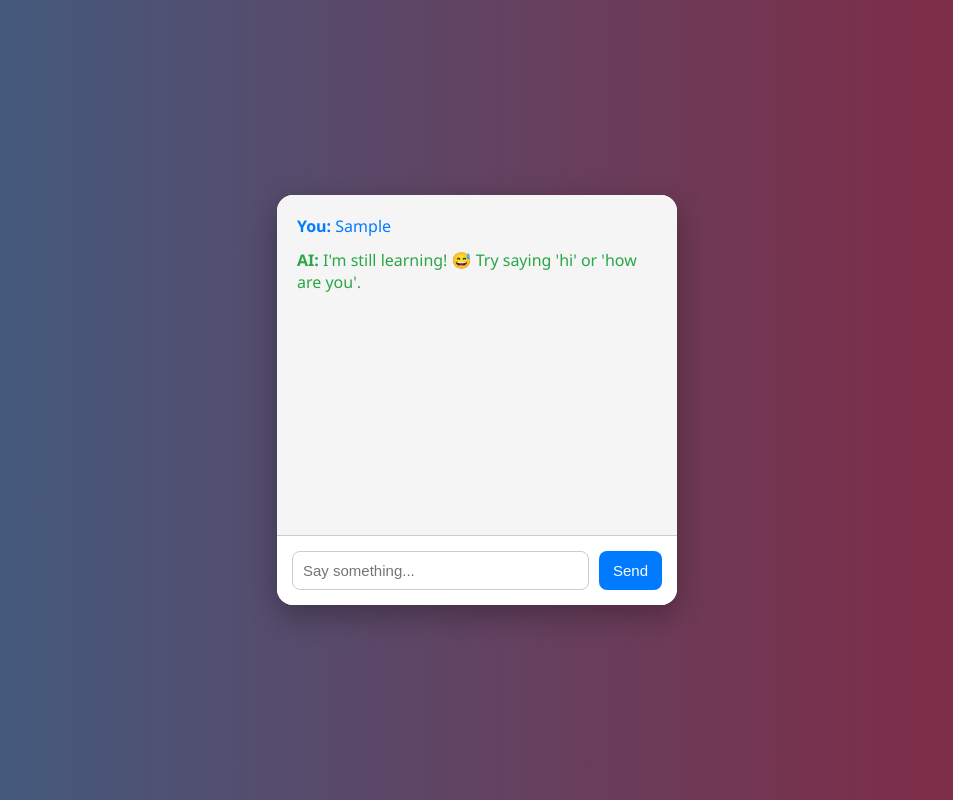
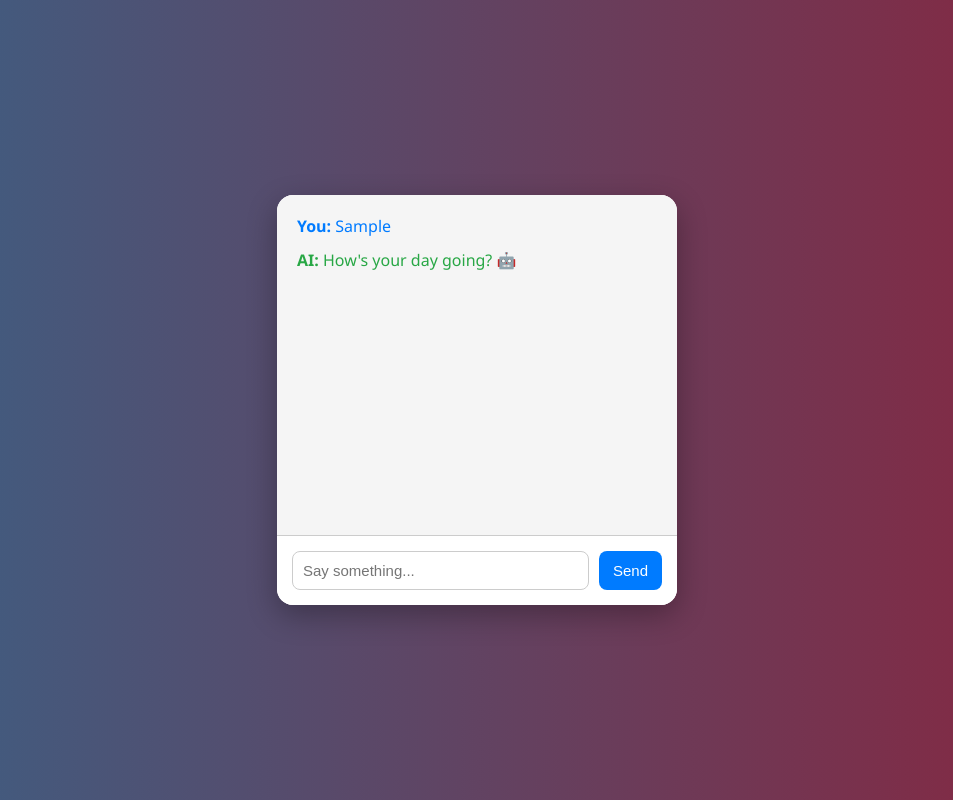
Before and after one commit to MaxYT5184/Working-AI, a plain HTML site: page index.html in a window 1280 px wide. Both pictures are taken after typing "Sample" into the empty fields and a click on the button "Send". Shown: the whole page, without its empty margins (163-1116 px from the left). Drawn offline with Linux system fonts and the light colour scheme.

Commit message:
Update index.html

```diff
--- a/index.html
+++ b/index.html
@@ -2,7 +2,7 @@
 <html lang="en">
 <head>
   <meta charset="UTF-8">
-  <title>AI Chat Builder</title>
+  <title>Smart AI Chat</title>
   <style>
     body {
       margin: 0;
@@ -71,11 +71,6 @@
     button:hover {
       background-color: #0056b3;
     }
-
-    .reaction {
-      margin-left: 6px;
-      font-size: 18px;
-    }
   </style>
 </head>
 <body>
@@ -92,32 +87,37 @@
   const chatBox = document.getElementById("chat-box");
   const input = document.getElementById("user-input");
 
-  function getAIResponse(userMessage) {
-    const msg = userMessage.toLowerCase();
+  // Array of 250+ custom sentences
+  const aiResponses = [
+    "Hello there! 😊", "Hi! How can I help you today? 🤖", "I'm just a friendly AI learning new things every day!",
+    "That's an interesting question!", "I'm still learning! 😅 Try saying something else.", "Nice to meet you! 🤝",
+    "How's your day going?", "Cool! Tell me more.", "Beep boop! I'm alive (kind of)! 🤖",
+    "Hmm, let me think about that...", "Sorry, I didn’t understand that, but I'm trying my best! 💡",
+    "I'm here to chat with you anytime!", "Let's talk about something fun! 🎉", "Have you tried turning it off and on again? 😜",
+    "AI stands for Always Interested (just kidding, it's Artificial Intelligence) 😂", "Tell me your favorite color! 🌈",
+    "I'm powered by coffee and code ☕💻", "Is it sunny where you are? ☀️", "I like talking to humans like you 🧠",
+    "Try asking me something else! 🔄"
+  ];
 
-    // Match some simple messages to responses
-    if (msg.includes("hi") || msg.includes("hello")) {
-      return "Hello there! 😊";
-    } else if (msg.includes("how are you")) {
-      return "I'm just code, but I'm doing great! 🤖";
-    } else if (msg.includes("bye")) {
-      return "Goodbye! Have a great day! 👋";
-    } else if (msg.includes("thanks") || msg.includes("thank you")) {
-      return "You're welcome! 🙌";
-    } else {
-      return "I'm still learning! 😅 Try saying 'hi' or 'how are you'.";
-    }
+  // Add variations until we have 250 total
+  while (aiResponses.length < 250) {
+    const base = aiResponses[Math.floor(Math.random() * 20)];
+    const emoji = Math.random() < 0.5 ? " 🤖" : " 😊";
+    aiResponses.push(base + emoji);
+  }
+
+  function getAIResponse() {
+    const index = Math.floor(Math.random() * aiResponses.length);
+    return aiResponses[index];
   }
 
   function sendMessage() {
     const userText = input.value.trim();
     if (!userText) return;
 
-    // Show user message
     chatBox.innerHTML += `<div class="user"><strong>You:</strong> ${userText}</div>`;
 
-    // Get AI response
-    const aiReply = getAIResponse(userText);
+    const aiReply = getAIResponse();
     setTimeout(() => {
       chatBox.innerHTML += `<div class="ai"><strong>AI:</strong> ${aiReply}</div>`;
       chatBox.scrollTop = chatBox.scrollHeight;
@@ -126,7 +126,6 @@
     input.value = "";
   }
 
-  // Press enter to send
   input.addEventListener("keydown", function(e) {
     if (e.key === "Enter") sendMessage();
   });
```
